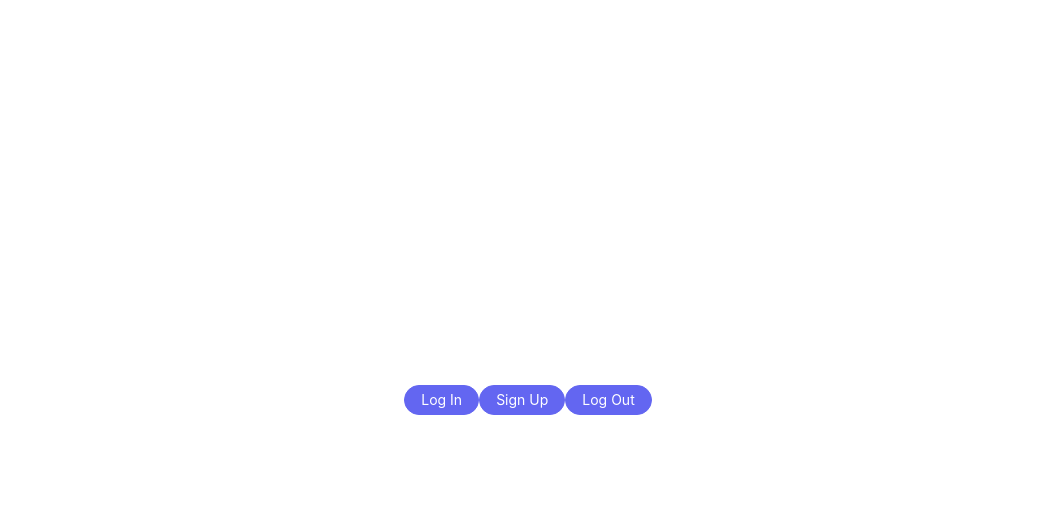
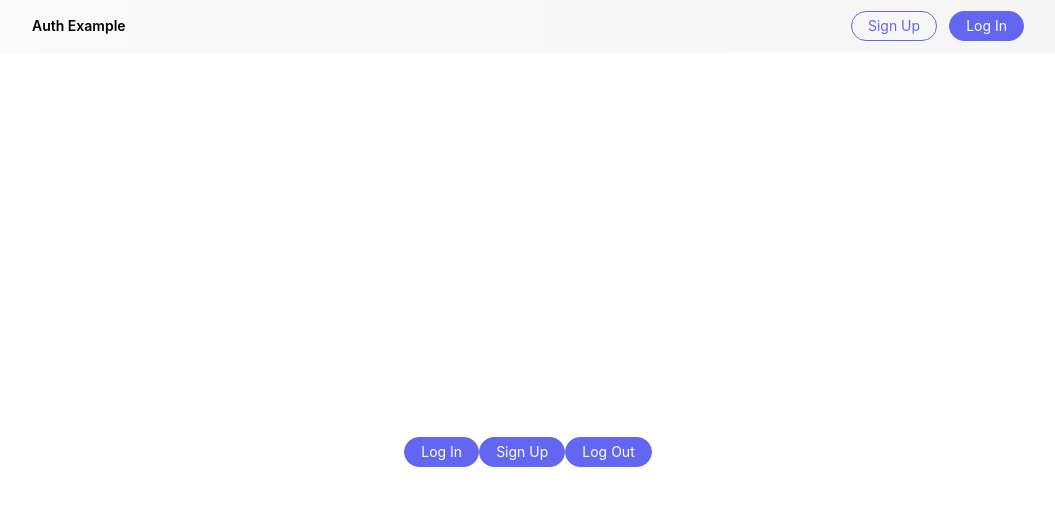
Before and after one commit to nickderaj/Nextjs-TS-Template, a Next.js app: page / in a window 1280 px wide. Shown: the top 506 px of the page, without its empty margins (112-1167 px from the left). Built offline with nearby package versions, Linux system fonts and the light colour scheme; no server answers.

Commit message:
feat: added navbar

```diff
--- /dev/null
+++ b/components/layouts/Navbar.tsx
@@ -0,0 +1,26 @@
+import Button from '@/components/elements/buttons/Button';
+import { setLoginModalOpen, setLogoutModalOpen, setSignupModalOpen } from '@/redux/slices/modalSlice';
+import { RootState } from '@/redux/store';
+import { useDispatch, useSelector } from 'react-redux';
+import AuthModal from '../modals/AuthModal';
+
+export default function Navbar() {
+  const { user, authLoading } = useSelector((state: RootState) => state.auth);
+  const dispatch = useDispatch();
+
+  return (
+    <div className="flex justify-between items-center bg-gradient-to-r from-neutral-50 to-neutral-100 shadow-sm py-2 px-6 sm:px-36">
+      <h1 className="flex items-center gap-2 font-semibold text-sm py-2">Auth Example</h1>
+      <div className="flex gap-2 sm:gap-3">
+        {!authLoading && !user && (
+          <>
+            <Button onClick={() => dispatch(setSignupModalOpen())} variant="secondary" title="Sign Up" />
+            <Button onClick={() => dispatch(setLoginModalOpen())} title="Log In" />
+          </>
+        )}
+        {!authLoading && user && <Button onClick={() => dispatch(setLogoutModalOpen())} title="Log Out" />}
+      </div>
+      <AuthModal />
+    </div>
+  );
+}
--- a/components/layouts/PrimaryLayout.tsx
+++ b/components/layouts/PrimaryLayout.tsx
@@ -1,4 +1,7 @@
+import { store } from '@/redux/store';
 import Head from 'next/head';
+import { Provider } from 'react-redux';
+import Navbar from './Navbar';
 export interface IPrimaryLayout {
   title: string;
   children: React.ReactNode;
@@ -6,15 +9,17 @@ export interface IPrimaryLayout {
 
 export default function PrimaryLayout({ title, children }: IPrimaryLayout) {
   return (
-    <>
+    <Provider store={store}>
       <Head>
         <title>{title}</title>
       </Head>
 
-      {/* Navbar here */}
-      <main>{children}</main>
-      <div className="m-auto" />
-      {/* Footer here */}
-    </>
+      <div className="min-h-screen flex flex-col">
+        <Navbar />
+        <main className="flex-grow flex flex-col">{children}</main>
+        <div className="m-auto" />
+        {/* Footer here */}
+      </div>
+    </Provider>
   );
 }
--- a/pages/_app.tsx
+++ b/pages/_app.tsx
@@ -1,18 +1,11 @@
-import { store } from '@/redux/store';
 import '@/styles/globals.css';
 import { PageWithLayout } from '@/types/page';
 import type { AppProps } from 'next/app';
-import { Provider } from 'react-redux';
 interface AppPropsWithLayout extends AppProps {
   Component: PageWithLayout;
 }
 
 export default function App({ Component, pageProps }: AppPropsWithLayout) {
   const getLayout = Component.getLayout || ((page) => page);
-
-  return getLayout(
-    <Provider store={store}>
-      <Component {...pageProps} />
-    </Provider>
-  );
+  return getLayout(<Component {...pageProps} />);
 }
--- a/redux/slices/authSlice.ts
+++ b/redux/slices/authSlice.ts
@@ -1,26 +1,24 @@
 import { createSlice, PayloadAction } from '@reduxjs/toolkit';
 
 export interface ISliceState {
-  token: string;
   user: string;
   authError: string;
+  authLoading: boolean;
 }
 
 const initialState: ISliceState = {
-  token: '',
   user: '',
   authError: '',
+  authLoading: true,
 };
 
 export const authSlice = createSlice({
   name: 'auth',
   initialState,
   reducers: {
-    setToken: (state, action: PayloadAction<string>) => {
-      state.token = action.payload;
-    },
     setUser: (state, action: PayloadAction<string>) => {
       state.user = action.payload;
+      state.authLoading = false;
     },
     setAuthError: (state, action: PayloadAction<string>) => {
       state.authError = action.payload;
@@ -28,6 +26,6 @@ export const authSlice = createSlice({
   },
 });
 
-export const { setToken, setUser, setAuthError } = authSlice.actions;
+export const { setUser, setAuthError } = authSlice.actions;
 
 export default authSlice.reducer;
```
